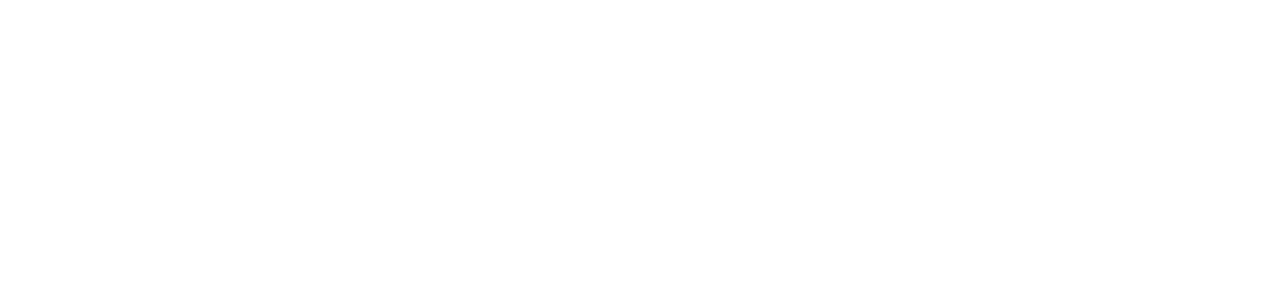
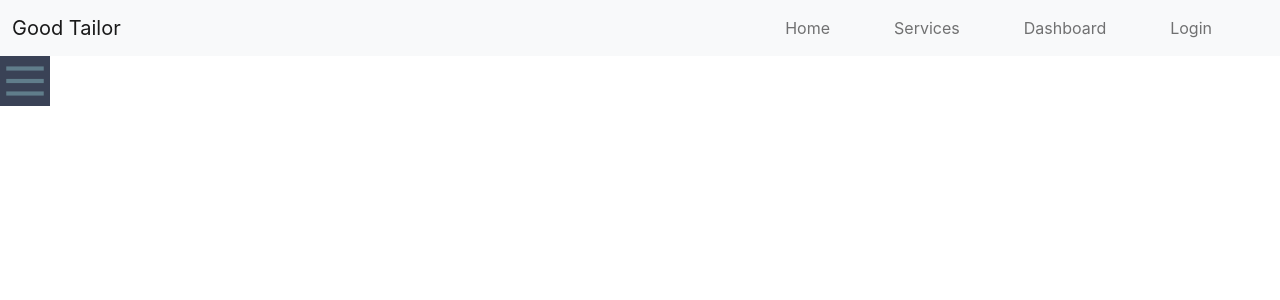
Before and after one commit to RudroMajumder/GoodTailorClient, a React (Create React App) app: page /addService in a window 1280 px wide. Shown: the top 300 px of the page. Built offline with nearby package versions, Linux system fonts and the light colour scheme.

Commit message:
reverted

```diff
--- a/package.json
+++ b/package.json
@@ -6,9 +6,11 @@
     "@testing-library/jest-dom": "^5.11.10",
     "@testing-library/react": "^11.2.6",
     "@testing-library/user-event": "^12.8.3",
+    "axios": "^0.21.1",
     "firebase": "^8.4.1",
     "react": "^17.0.2",
     "react-dom": "^17.0.2",
+    "react-hook-form": "^7.1.0",
     "react-icons": "^4.2.0",
     "react-router-dom": "^5.2.0",
     "react-scripts": "4.0.3",
--- a/src/App.js
+++ b/src/App.js
@@ -6,8 +6,10 @@ import {
 } from "react-router-dom";
 import Home from './components/Home/Home/Home';
 import Login from './components/Login/Login';
-import DashBoard from './components/DashBoasrd/DashBoard/DashBoard';
+import DashBoard from './components/DashBoard/DashBoard/DashBoard';
 import PrivateRoute from './components/Login/PrivateRoute';
+import AddService from './components/AddService/AddService';
+import Appointments from './components/DashBoard/Appointments/Appointments';
 
 export const UserContext = createContext();
 
@@ -26,6 +28,12 @@ function App() {
           <Route  path="/dashboard">
             <DashBoard></DashBoard>
           </Route>
+          <Route path="/addService">
+            <AddService></AddService>
+          </Route>
+          <Route path="/appointments">
+            <Appointments></Appointments>
+          </Route>
         </Switch>
       </Router>
     </UserContext.Provider>
--- /dev/null
+++ b/src/components/AddService/AddService.js
@@ -0,0 +1,45 @@
+import React, { useState } from 'react';
+import Sidebar from '../Shared/Sidebar/Sidebar';
+import { FcMenu} from "react-icons/fc";
+import Navbar from '../Shared/Navbar/Navbar';
+import axios from 'axios';
+import { useForm } from "react-hook-form";
+
+const AddService = () => {
+    const [sidebarOpen,setSidebarOpen] = useState(false);
+    const [serviceInfo,setServiceInfo ] = useState({});
+    const [imgURL,setImgURL] = useState(null);
+    const { register, handleSubmit, watch, formState: { errors } }  = useForm();
+
+    const handleSidebar = () =>{
+        if(!sidebarOpen){
+            setSidebarOpen(true);
+        }else{
+            setSidebarOpen(false);
+        }
+    }
+    const toggleStyle={
+        backgroundColor:"#3A4256"
+    }
+
+
+    console.log(imgURL)
+    return (
+        <section>
+            <Navbar></Navbar>
+            <div className="row">
+                <div className="col-md-2 col-sm-2">
+                <FcMenu size={"50px"} onClick={handleSidebar} style={toggleStyle} className="toggle"/>
+                <Sidebar sidebarOpen={sidebarOpen}></Sidebar>
+                </div>
+
+                <div className="col-md-10 col-sm-10">
+
+                </div>
+
+            </div>
+        </section>
+    );
+};
+
+export default AddService;
--- /dev/null
+++ b/src/components/DashBoard/Appointments/Appointments.js
@@ -0,0 +1,13 @@
+import React from 'react';
+import Sidebar from '../../Shared/Sidebar/Sidebar';
+
+const Appointments = () => {
+    return (
+        <div>
+            <Sidebar></Sidebar>
+            <h1>appointments</h1>
+        </div>
+    );
+};
+
+export default Appointments;
--- a/src/components/DashBoasrd/DashBoard/DashBoard.js
+++ b/src/components/DashBoard/DashBoard/DashBoard.js
@@ -1,7 +1,8 @@
 import React, { useState } from 'react';
 import Navbar from '../../Shared/Navbar/Navbar';
 import { FcMenu} from "react-icons/fc";
-import Sidebar from '../Sidebar/Sidebar';
+import Sidebar from '../../Shared/Sidebar/Sidebar';
+import Appointments from '../Appointments/Appointments';
 
 const DashBoard = () => {
     const [sidebarOpen,setSidebarOpen] = useState(false);
@@ -25,6 +26,7 @@ const DashBoard = () => {
                     <Sidebar sidebarOpen={sidebarOpen}></Sidebar>
                 </div>
                 <div className="col-md-10 col-sm-10">
+                    <Appointments></Appointments>
                 </div>
             </div>
         </div>
--- a/src/components/DashBoasrd/Sidebar/Sidebar.js
+++ b/src/components/Shared/Sidebar/Sidebar.js
@@ -18,7 +18,7 @@ const Sidebar = ({sidebarOpen}) => {
     }
     return (
         <div className="sidebar d-flex flex-row justify-content-between col-md-2 py-5 px-4" style={sidebarStyle}>
-            {/* <FcMenu size={"25px"} className="d-flex justify-content-end"/> */}
+
             <ul className="list-unstyled mt-5">
                 <li>
                     <Link to="/dashboard" className="text-white" style={{textDecoration:"none"}}>
```
Also changed, not shown: src/components/Shared/Sidebar/Sidebar.css (renamed from src/components/DashBoasrd/Sidebar/Sidebar.css), 1 other file (tests, documents, lock files or other folders).
